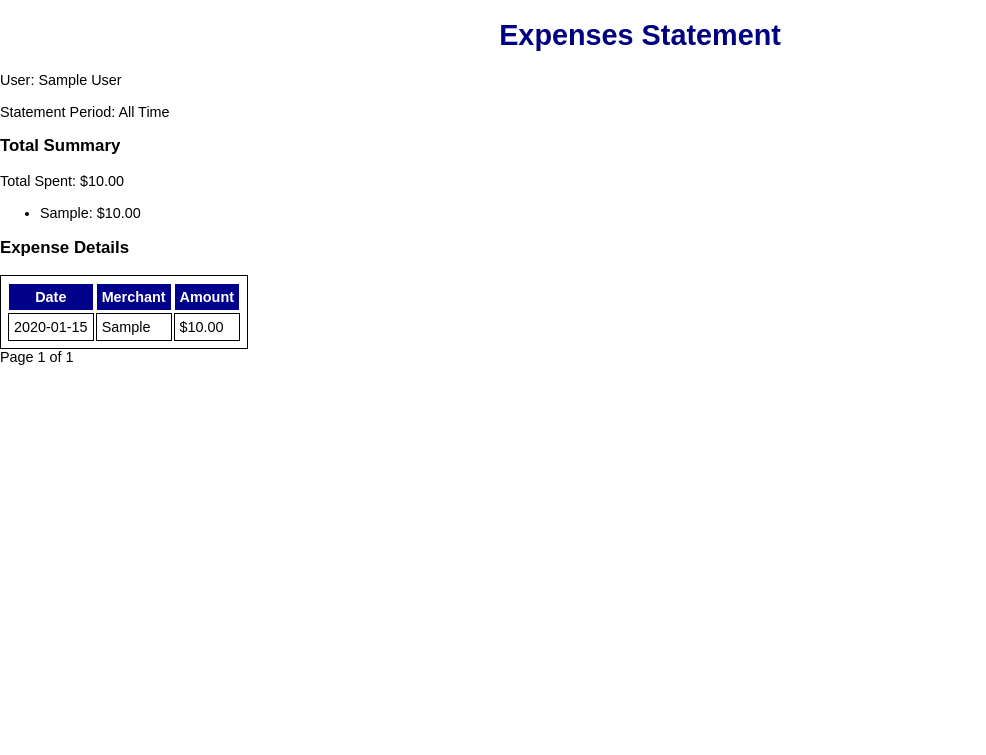
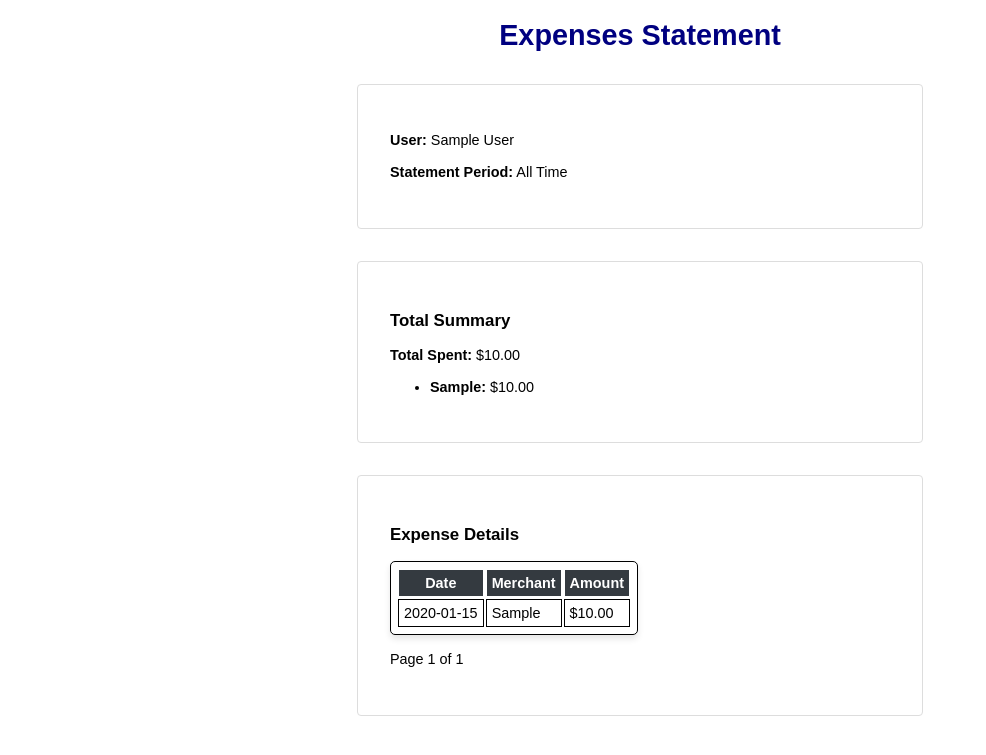
Before and after one commit to msu-denver/project-3-jayar-budgeting, a Flask app: page /expenses/statement in a window 1280 px wide. Shown: the top 755 px of the page, without its empty margins (0-986 px from the left). Run offline with Flask 3, Linux system fonts and the light colour scheme; a user stored in the database is signed in; tables that the repository leaves empty hold one stand-in row (values such as "Sample post").

Commit message:
US#7 styling

```diff
--- a/src/static/style.css
+++ b/src/static/style.css
@@ -20,12 +20,12 @@
 
 table, th, td {
   border: 1px solid;
-  padding: 5px
+  padding: 5px;
 }
 
 th {
   background-color: darkblue;
-  color: white
+  color: white;
 }
 
 input[type=submit] {
@@ -267,17 +267,35 @@
   color: white;
 }
 
-/* search results table */
-.search-results {
-  border: 1px solid #ddd;
-  border-collapse: collapse;
-  width: 70%;
-  height: 200px;
+.card {
+  border-radius: 5px;
+  box-shadow: 0 4px 6px rgba(0, 0, 0, 0.1);
+  margin: 20px 0;
 }
 
-.search-results td {
-  border: 1px solid #ddd;
-  padding: 5px;
-  text-align: center;
-  max-width: 40px;
+.card-header {
+  font-size: 1.2rem;
+  font-weight: bold;
+  background-color: #000080;
+  color: white;
+  padding: 10px;
 }
+
+.card-body {
+  padding: 15px;
+}
+
+.table {
+  background-color: #ffffff;
+  border-radius: 5px;
+  box-shadow: 0 4px 6px rgba(0, 0, 0, 0.1);
+}
+
+.table th {
+  background-color: #343a40;
+  color: #ffffff;
+}
+
+.table-hover tbody tr:hover {
+  background-color: #f1f1f1;
+}
--- a/src/templates/statement.html
+++ b/src/templates/statement.html
@@ -3,17 +3,22 @@
 {% block main %}
 <div class="container">
     <h1>Expenses Statement</h1>
-    <p>User: {{ current_user.name }}</p>
-    <p>Statement Period: All Time</p>
+    <div class="divider-control">
+        <p><strong>User:</strong> {{ current_user.name }}</p>
+        <p><strong>Statement Period:</strong> All Time</p>
+    </div>
 
+    <div class="divider-control">
         <h3>Total Summary</h3>
-    <p>Total Spent: ${{ total_spent }}</p>
+        <p><strong>Total Spent:</strong> ${{ total_spent }}</p>
         <ul>
             {% for payment_type, total in total_by_payment %}
-            <li>{{ payment_type }}: ${{ total }}</li>
+                <li><strong>{{ payment_type }}:</strong> ${{ total }}</li>
             {% endfor %}
         </ul>
+    </div>
 
+    <div class="divider-control">
         <h3>Expense Details</h3>
         {% if expenses.items %}
             <table class="table">
@@ -36,17 +41,18 @@
             </table>
 
             <!-- Pagination Controls -->
-        <div class="pagination">
+            <div class="pagination button-group">
                 {% if expenses.has_prev %}
-                <a href="{{ url_for('expenses_statement', page=expenses.prev_num, items_per_page=items_per_page) }}">Previous</a>
+                    <a class="btn btn-default" href="{{ url_for('expenses_statement', page=expenses.prev_num, items_per_page=items_per_page) }}">Previous</a>
                 {% endif %}
-            Page {{ expenses.page }} of {{ expenses.pages }}
+                <span>Page {{ expenses.page }} of {{ expenses.pages }}</span>
                 {% if expenses.has_next %}
-                <a href="{{ url_for('expenses_statement', page=expenses.next_num, items_per_page=items_per_page) }}">Next</a>
+                    <a class="btn btn-default" href="{{ url_for('expenses_statement', page=expenses.next_num, items_per_page=items_per_page) }}">Next</a>
                 {% endif %}
             </div>
         {% else %}
             <p>No expenses found.</p>
         {% endif %}
     </div>
+</div>
 {% endblock %}
```
Lines whose indentation alone changed are shown as unchanged.
